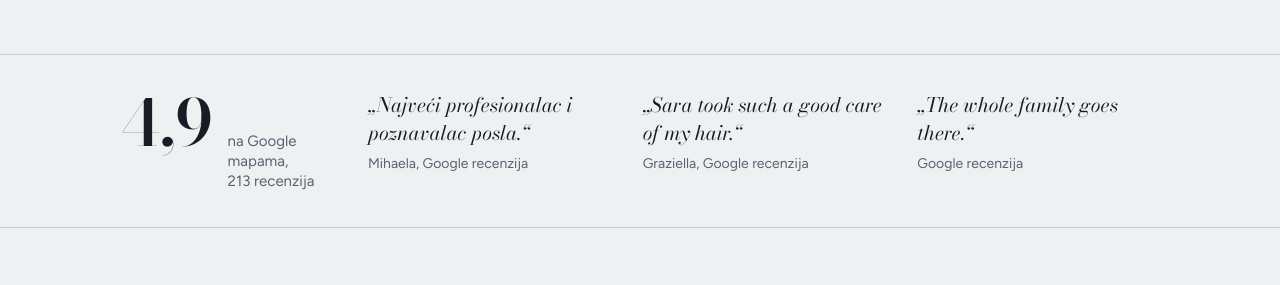
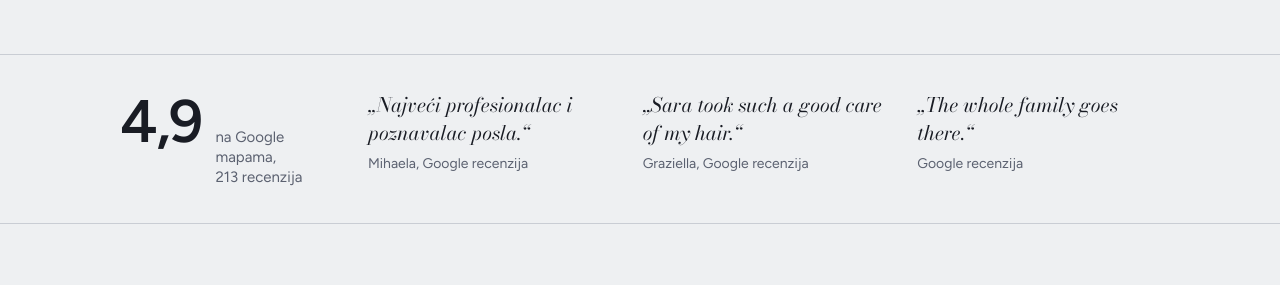
Before and after one commit to ceoofdesign/salon-demos, a plain HTML site: page maestro-jasmin/index.html in a window 1280 px wide. Shown: the part 1095-1380 px from the top of the page. Drawn offline with nearby package versions, Linux system fonts and the light colour scheme.

Commit message:
Update index.html

```diff
--- a/maestro-jasmin/index.html
+++ b/maestro-jasmin/index.html
@@ -64,7 +64,7 @@
   .proof{border-top:1px solid var(--line);border-bottom:1px solid var(--line);padding:36px 0}
   .proof-grid{display:grid;gap:28px;grid-template-columns:1fr}
   .score{display:flex;align-items:baseline;gap:14px}
-  .score b{font:600 64px/1 var(--display)}
+  .score b{font:600 60px/1 var(--body);letter-spacing:-.03em;font-variant-numeric:lining-nums}
   .score span{color:var(--steel);font-size:15px;line-height:1.35}
   .quotes{display:grid;gap:20px;grid-template-columns:1fr;margin:0;padding:0;list-style:none}
   .quotes blockquote{margin:0;font:italic 400 20px/1.4 var(--display)}
```
